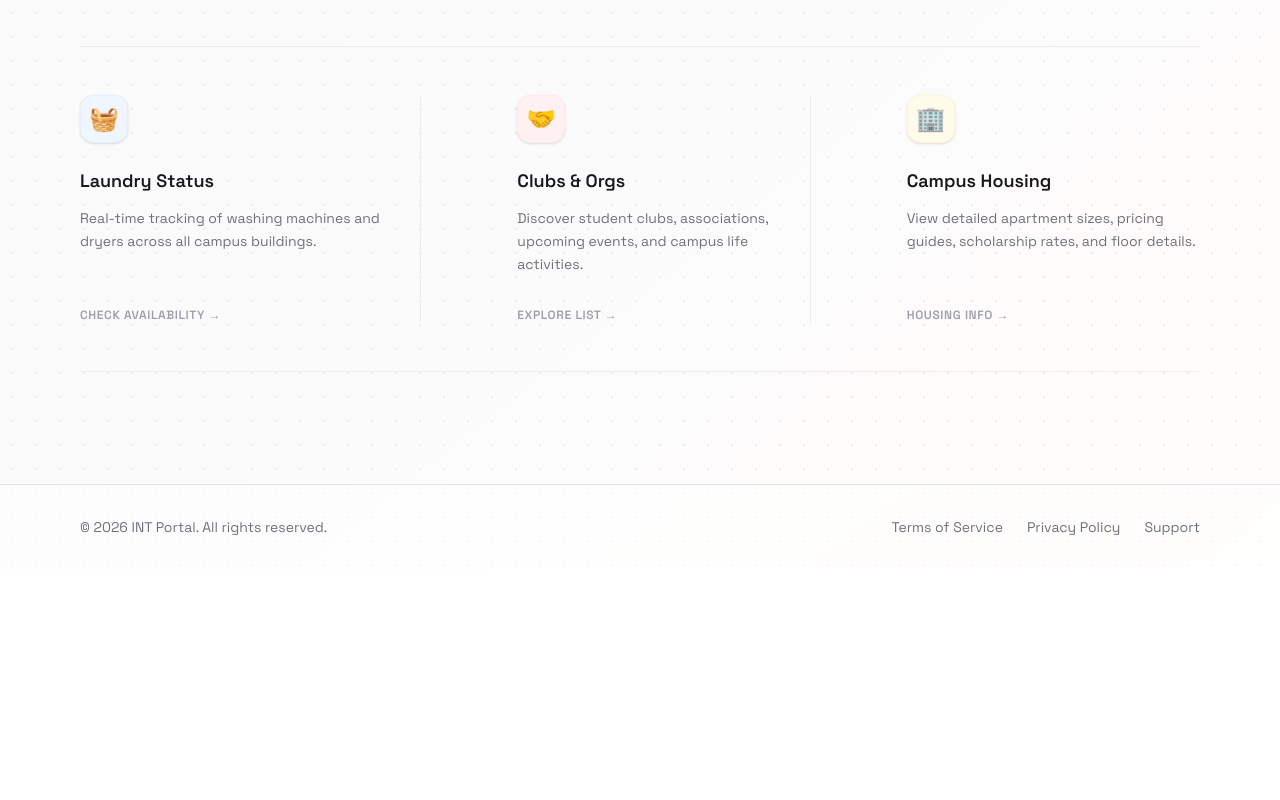
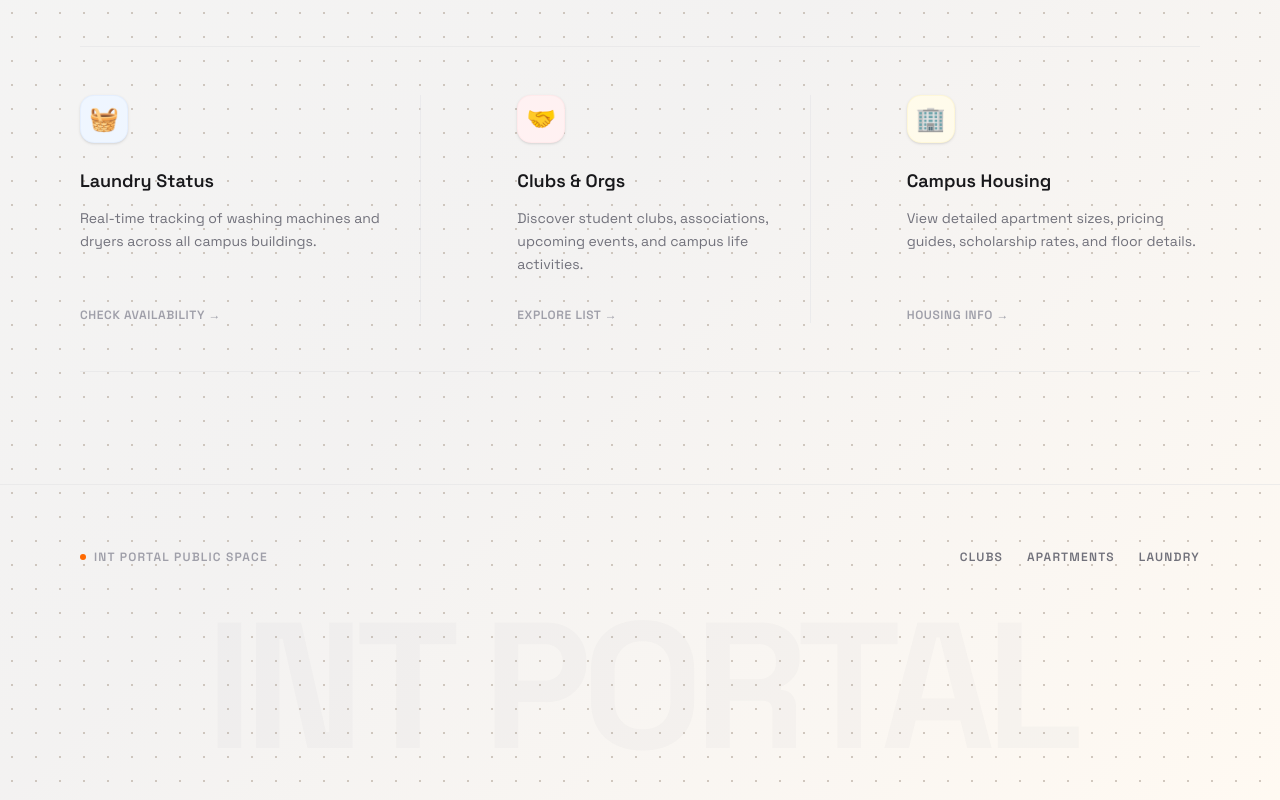
Before and after one commit to INT-Scripts/palantint-frontend, a Next.js app: page / in a window 1280 px wide. Shown: the part 455-1255 px from the top of the page. Before the commit the page ends 1024 px from the top, so only its background shows below. Built offline with nearby package versions, Linux system fonts and the light colour scheme.

Commit message:
style: enhance light-mode visibility of layout dots/gradients and redesign footer with stylish print wordmark

```diff
--- a/src/app/(portal)/layout.tsx
+++ b/src/app/(portal)/layout.tsx
@@ -4,9 +4,9 @@ export default function PortalLayout({
   children: React.ReactNode;
 }>) {
   return (
-    <div className="min-h-screen bg-gradient-to-br from-stone-50 via-zinc-100/40 to-orange-50/20 dark:from-stone-950 dark:via-stone-900/90 dark:to-amber-950/10 text-stone-900 dark:text-stone-100 antialiased font-sans transition-colors duration-300 relative overflow-x-hidden">
+    <div className="min-h-screen bg-gradient-to-br from-stone-100 via-stone-200/50 to-orange-100/30 dark:from-stone-950 dark:via-stone-900/90 dark:to-amber-950/10 text-stone-900 dark:text-stone-100 antialiased font-sans transition-colors duration-300 relative overflow-x-hidden">
       {/* Dynamic warm dot-grid overlay */}
-      <div className="absolute inset-0 bg-[radial-gradient(#e5e7eb_1px,transparent_1px)] dark:bg-[radial-gradient(#2c2724_1.5px,transparent_1.5px)] [background-size:24px_24px] pointer-events-none z-0 opacity-70" />
+      <div className="absolute inset-0 bg-[radial-gradient(#beb3a8_1.2px,transparent_1.2px)] dark:bg-[radial-gradient(#2c2724_1.5px,transparent_1.5px)] [background-size:24px_24px] pointer-events-none z-0 opacity-70" />
       <div className="relative z-10 min-h-screen flex flex-col">
         {children}
       </div>
--- a/src/app/(portal)/page.tsx
+++ b/src/app/(portal)/page.tsx
@@ -108,14 +108,24 @@ export default function PortalHomePage() {
       </section>
 
       {/* Footer */}
-      <footer className="border-t border-zinc-200 dark:border-stone-850/40 bg-white/40 dark:bg-stone-950/20 py-8 mt-auto transition-colors duration-300">
-        <div className="max-w-6xl mx-auto px-4 flex flex-col sm:flex-row items-center justify-between gap-4 text-sm text-zinc-500 dark:text-stone-500">
-          <div>&copy; {new Date().getFullYear()} INT Portal. All rights reserved.</div>
-          <div className="flex gap-6">
-            <a href="#" className="hover:text-zinc-800 dark:hover:text-stone-300 transition-colors">Terms of Service</a>
-            <a href="#" className="hover:text-zinc-800 dark:hover:text-stone-300 transition-colors">Privacy Policy</a>
-            <a href="#" className="hover:text-zinc-800 dark:hover:text-stone-300 transition-colors">Support</a>
+      <footer className="border-t border-zinc-200/60 dark:border-stone-850/40 bg-transparent py-16 mt-auto transition-colors duration-300 relative overflow-hidden">
+        <div className="max-w-6xl mx-auto px-4 flex flex-col sm:flex-row items-center justify-between gap-4 text-xs font-semibold uppercase tracking-widest text-zinc-400 dark:text-stone-500 mb-8 z-10 relative">
+          <div className="flex items-center gap-2">
+            <span className="w-1.5 h-1.5 rounded-full bg-orange-500" />
+            <span>INT PORTAL PUBLIC SPACE</span>
           </div>
+          <div className="flex gap-6 text-zinc-500 dark:text-stone-500">
+            <Link href="/clubs" className="hover:text-zinc-950 dark:hover:text-stone-300 transition-colors">Clubs</Link>
+            <Link href="/apartments" className="hover:text-zinc-950 dark:hover:text-stone-300 transition-colors">Apartments</Link>
+            <Link href="/laundry" className="hover:text-zinc-950 dark:hover:text-stone-300 transition-colors">Laundry</Link>
+          </div>
+        </div>
+
+        {/* Massive graphic watermark text */}
+        <div className="w-full text-center select-none pointer-events-none mt-4 -mb-10 opacity-30 dark:opacity-20 transition-opacity">
+          <span className="text-[14vw] font-black tracking-tighter leading-none text-zinc-400/20 dark:text-stone-900/40 uppercase font-sans">
+            INT PORTAL
+          </span>
         </div>
       </footer>
     </>
```
